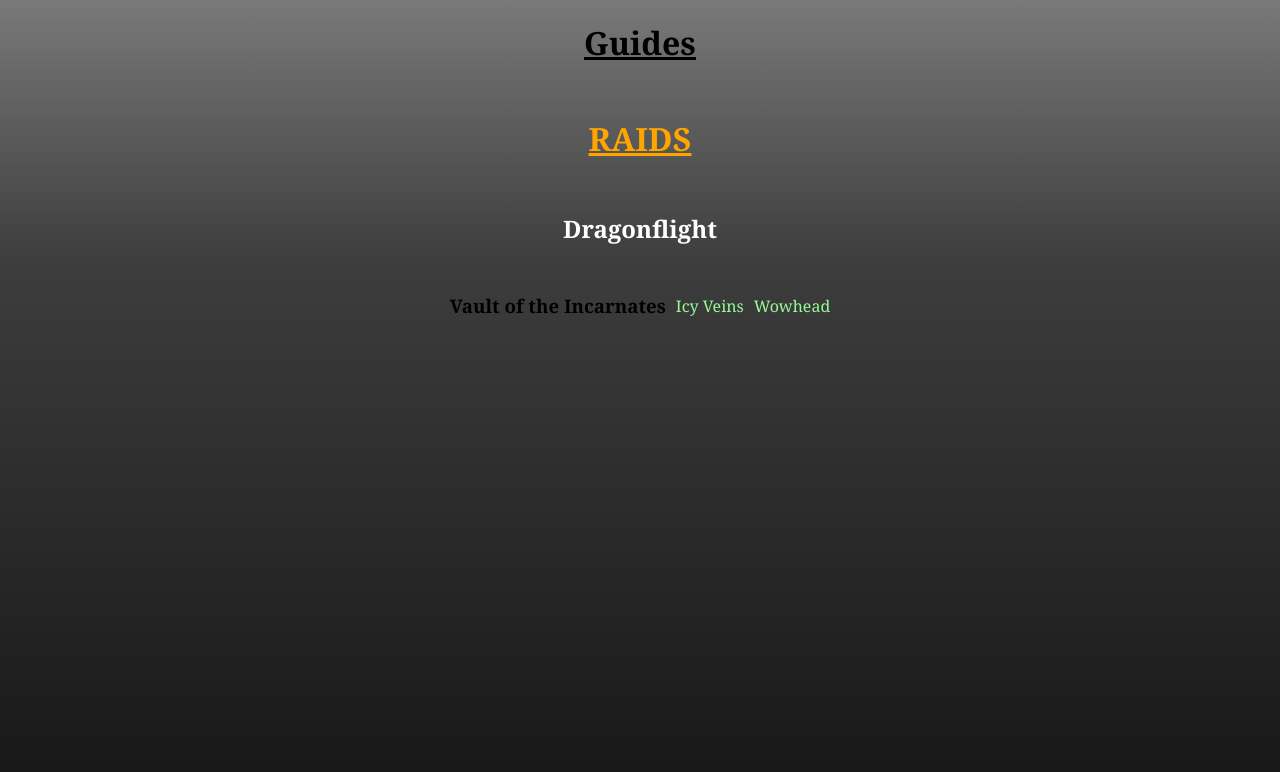
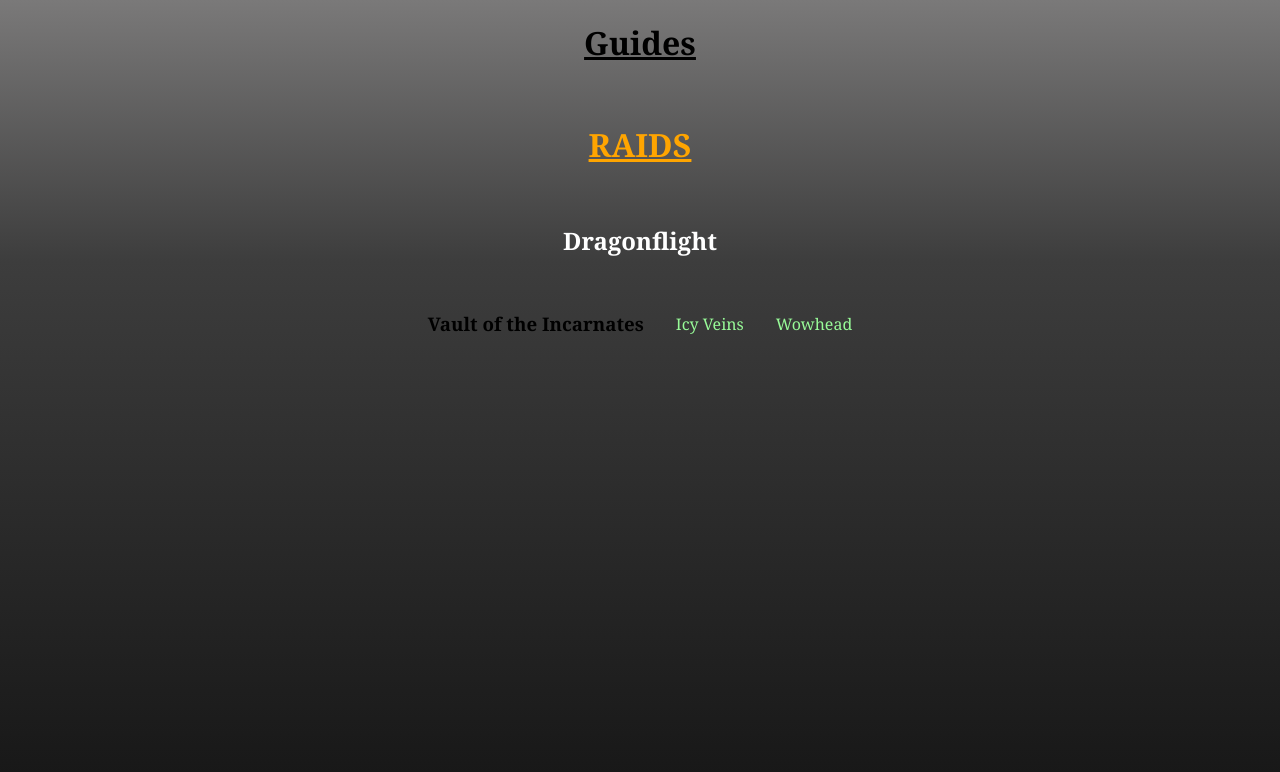
Before and after one commit to SEguild/seguild.github.io, a Jekyll site: the page guides/guides.html, which Jekyll copies as it is, in a window 1280 px wide. Shown: the top 772 px of the page. Built offline with Jekyll 4.4.1, drawn with Linux system fonts in a browser that asks for light colours.

Commit message:
changed % to rem

```diff
--- a/css/stylesheet.css
+++ b/css/stylesheet.css
@@ -24,7 +24,7 @@ body {
     justify-content: space-evenly;
     align-items: stretch;
     align-content: space-around;
-    gap: 10px;
+    gap: 2rem;
 }
 .flexContainerColumn {
     margin-left: 15%;
@@ -35,7 +35,7 @@ body {
     justify-content: space-evenly;
     align-items: stretch;
     align-content: space-around;
-    gap: 10px;
+    gap: 1rem;
 }
 .centerItem {
     align-self: center;
--- a/wa/weakauras.css
+++ b/wa/weakauras.css
@@ -34,7 +34,7 @@ h2 {
     display: inline;
     padding: 4px 16px;
     min-width: 130px;
-    min-height: 90%;
+    min-height: 3.2rem;
     cursor: pointer;
     background-color: #000;
     color: rgba(255, 255, 255, 0.87);
```
